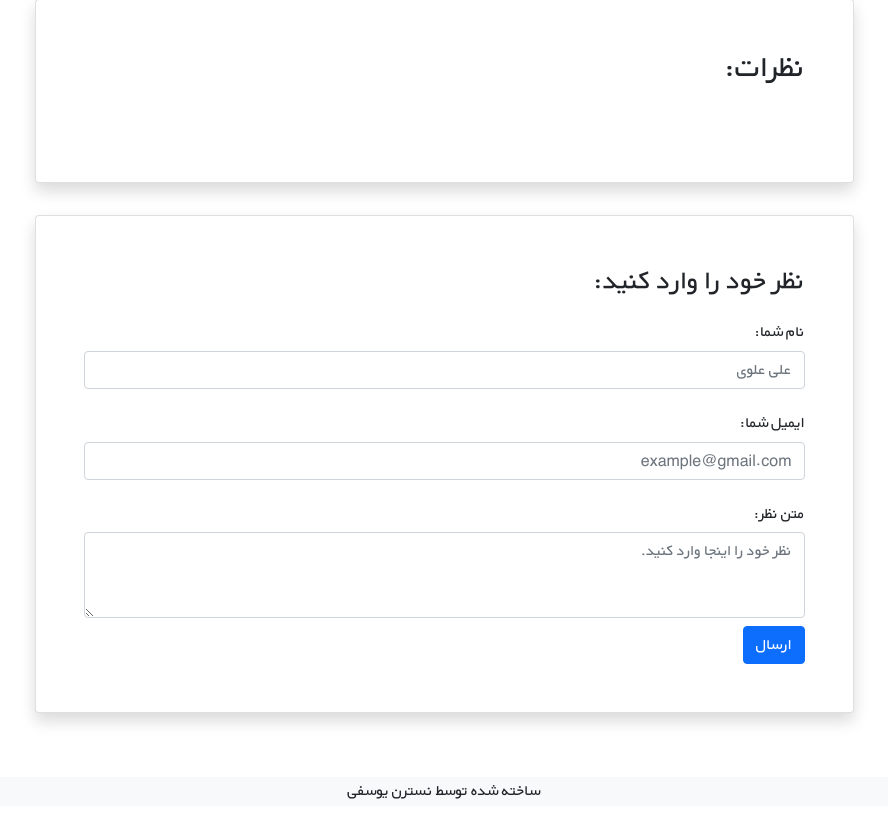
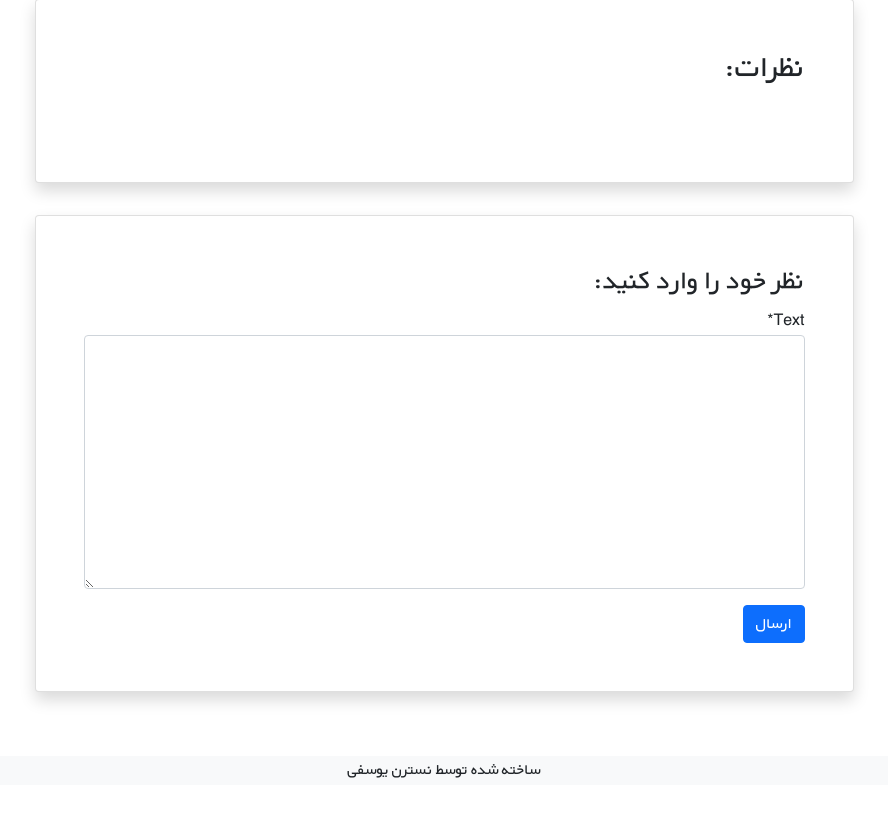
Before and after one commit to nastaranxyousefi/bookstore_django, a Django app: page /books/1/ in a window 1280 px wide. Shown: the part 902-1724 px from the top of the page, without its empty margins (196-1084 px from the left). After the commit the page ends 1680 px from the top, so only its background shows below. Run offline with Django 3.2, Linux system fonts and the light colour scheme; data comes from the database, SQL or seed files in the repository; some libraries are stand-ins or nearby versions.

Commit message:
implementing comment form

```diff
--- /dev/null
+++ b/books/forms.py
@@ -0,0 +1,9 @@
+from django import forms
+
+from .models import Comment
+
+
+class CommentForm(forms.ModelForm):
+    class Meta:
+        model = Comment
+        fields = ('text',)
--- a/books/templates/books/book_detail.html
+++ b/books/templates/books/book_detail.html
@@ -1,5 +1,5 @@
 {% extends '_base.html' %}
-
+{% load crispy_forms_tags %}
 
 {% block page_title %}
      جزئیات کتاب {{ book.title }}
@@ -63,20 +63,9 @@
                 <div class="card shadow my-3 p-5 w-sm-75 w-100">
                     <h3>نظر خود را وارد کنید:</h3>
                     <form method="POST">
-                        <div class="form-group py-2">
-                            <label class="py-1" for="author_name">نام شما:</label>
-                            <input type="text" class="form-control" placeholder="علی علوی" name="author_name">
-                        </div>
-                        <div class="form-group py-2">
-                            <label class="py-1" for="email">ایمیل شما:</label>
-                            <input type="email" class="form-control" placeholder="example@gmail.com" name="email">
-                        </div>
-                        <div class="form-group py-2">
-                            <label class="py-1" for="comment_text">متن نظر:</label>
-                            <textarea class="form-control" name="text" rows="3"
-                                      placeholder="نظر خود را اینجا وارد کنید."></textarea>
-                        </div>
-                        <button type="submit" class="btn btn-primary">ارسال</button>
+                        {% csrf_token %}
+                        {{ comment_form|crispy }}
+                        <button type="submit" class="btn btn-primary mt-3">ارسال</button>
                     </form>
                 </div>
             </div>
--- a/books/views.py
+++ b/books/views.py
@@ -1,9 +1,9 @@
 from django.views import generic
-from django.urls import reverse_lazy
+from django.urls import reverse_lazy, reverse
 from django.shortcuts import get_object_or_404, render
 
-from .models import Book
-
+from .models import Book, Comment
+from .forms import CommentForm
 
 class BookListView(generic.ListView):
     model = Book
@@ -13,13 +13,25 @@ class BookListView(generic.ListView):
 
 
 def book_detail_view(request, pk):
+    global comment_form
     book = get_object_or_404(Book, pk=pk)
     #get book comments
     book_comments = book.comments.all()
 
+    comment_form = CommentForm()
+    if request.method == 'POST':
+        comment_form = CommentForm(request.POST)
+        if comment_form.is_valid():
+            new_comment = comment_form.save(commit=False)
+            new_comment.book = book
+            new_comment.user = request.user
+            new_comment.save()
+            comment_form = CommentForm()
+
     context = {
         'book' : book,
         'comments' : book_comments,
+        'comment_form' : comment_form,
     }
     return render(request, 'books/book_detail.html', context)
 
```
